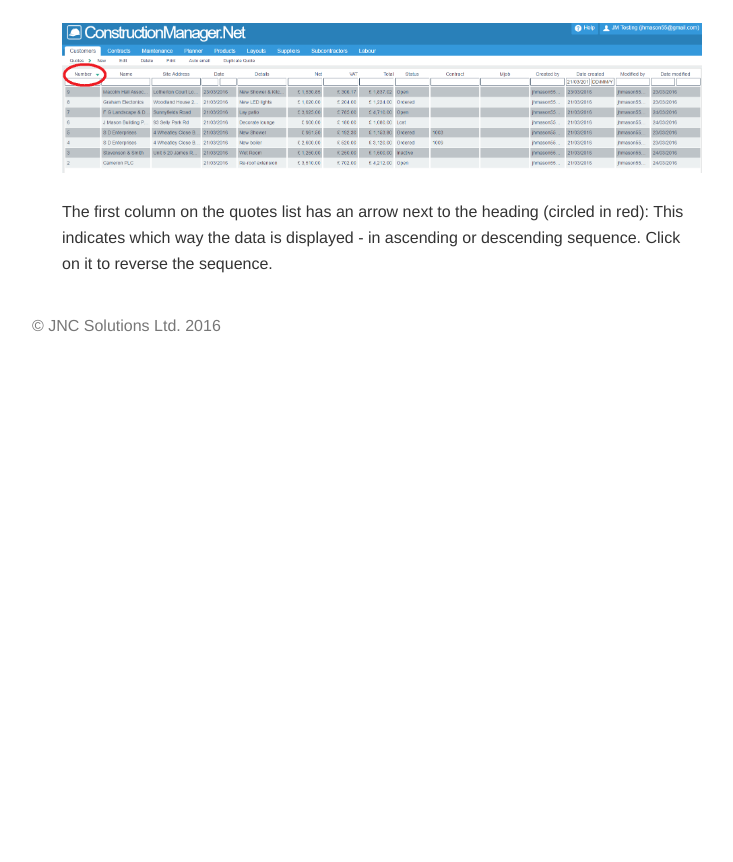
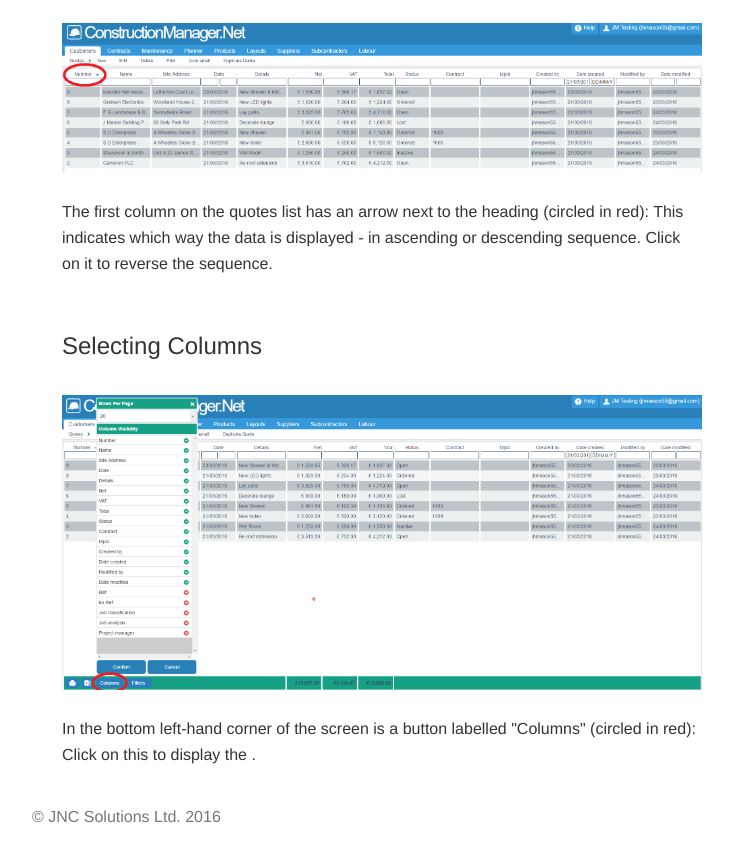
Before and after one commit to JNCSolutions/ConstructionManagerDocs, a Jekyll site: the page built from Manipulating Lists.html, in a window 1280 px wide and 900 px high, scrolled down 1106 px. Shown: the top 862 px of the window, without its empty margins (258-991 px from the left). Built offline with Jekyll 4.4.1, drawn with Linux system fonts in a browser that asks for light colours; before the commit the page ends 1515 px from its top, so only the background shows below that; some of the changed text lies outside the part shown.

Commit message:
Update Manipulating Lists.html

```diff
--- a/Manipulating Lists.html
+++ b/Manipulating Lists.html
@@ -12,8 +12,8 @@ title: Manipulating Lists
       <li><a href="#introduction">Introduction</a></li>
       <li><a href="#selecting-values">Selecting Values</a></li>
       <li><a href="#sequencing data">Sequencing Data</a></li>
+      <li><a href="#selecting-columns">Selecting Columns</a></li>
       <li><a href="#creating filters">Creating Filters</a></li>
-      <li><a href="#selecting-columns">Selecting Columns</a></li>
     </ul>
   </div>
 
@@ -46,7 +46,6 @@ title: Manipulating Lists
     </p>
       <br>
 
-
       <div id="sequencing data" class="col-lg-12">
     <h3>Sequencing Data</h3>
      <br>
@@ -57,7 +56,18 @@ title: Manipulating Lists
           Click on it to reverse the sequence.</p>
 
       <br>
-    </div>
+      </div>
+
+      <div id="selecting columns" class="col-lg-12">
+    <h3>Selecting Columns</h3>
+     <br>
+        <img src="img/Quotes_List 04.PNG" style="width: 100%;">
+        <br> <br>
+        <p>In the bottom left-hand corner of the screen is a button labelled "Columns" (circled in red):
+          Click on this to display the .</p>
+
+      <br>
+      </div>
 
 
 </div>
```
